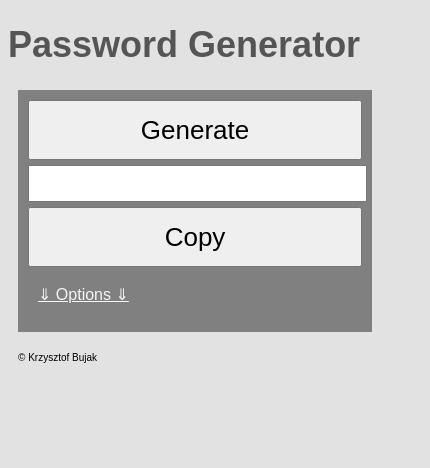
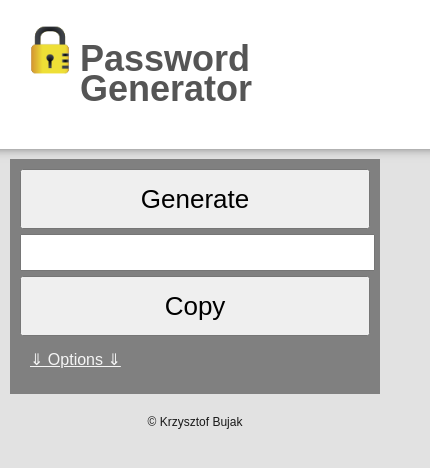
Before and after one commit to Andy1Blue/Simple-Password-Generator, a plain HTML site: page index.html in a window 390 px wide. Shown: the whole page, 430 px wide, since content can reach past the window. Drawn offline with nearby package versions, Linux system fonts and the light colour scheme.

Commit message:
changing layout and css

```diff
--- a/index.html
+++ b/index.html
@@ -11,11 +11,27 @@
 
 <body>
 
+            <!-- Header -->
+            <div class="header">
+                <!-- Logo -->
+                <a class="logo" href="/">
+                    <img src="iconfinder_lock_safe_password_2992204.png" alt="Logo" />
+                </a>
+                <!-- App name -->
                 <h1>
                     Password Generator
                 </h1>
 
-    <div>
+                <!-- Navigation -->
+                <!-- <ul class="menu">
+                    <li>
+                        <a href="/">Home</a>
+                    </li>
+                </ul> -->
+            </div>
+
+            <!-- Content -->
+            <div class="content">
                 <button onclick="generatePassword()">Generate</button>
                 <br />
                 <input type="text" value="" id="pass">
@@ -29,7 +45,7 @@
                 </span>
                 <br />
                 <br />
-        <div id="options-div">
+                <div class="options">
                     Length
                     <select id="length" style="font-size:25px;">
                         <option>16</option>
@@ -65,6 +81,7 @@
 
             </div>
 
+            <!-- Footer -->
             <footer>&copy; Krzysztof Bujak</footer>
 
     </body>
--- a/js/gp.js
+++ b/js/gp.js
@@ -53,8 +53,8 @@ function copyPassword() {
 }
 
 $(function () {
-    $("#options-div").toggle();
+    $(".options").toggle();
     $("#options-span").click(function () {
-        $("#options-div").slideToggle(500);
+        $(".options").slideToggle(500);
     });
 });
--- a/style/style.css
+++ b/style/style.css
@@ -1,26 +1,110 @@
 h1 {
     font-size: 36px;
     color: #555555;
+    height:100%;
+    line-height: 30px;
 }
 
 body {
-    font-family: Arial, Helvetica, sans-serif;
+    font-family: sans-serif;
     background-color: #e2e2e2;
+    line-height: 100%;
+    padding: 0;
+    margin: 0;
+    text-decoration: none;
+    color: #1a1a1a;
+    border-width: 0;
 }
 
-#loader{
+.header {
+    background-color: #fff;
+    border-width: 0 0 1px 0;
+    border-style: solid;
+    border-color: #fff;
+    box-shadow: 0 -25px 13px 20px #000;
+    position: inherit;
+    top: 0;
+    left: 0;
+    width: 100%;
+    padding: 20px;
+}
+
+.header ul {
+    list-style-type: none;
+    text-align: right;
+    padding-right: 50px;
+}
+
+.header ul li {
+    display: inline-block;
+    padding: 10px 10px 0 10px;
+}
+
+.header ul li a {
+    color:#ff0000;
+    text-transform: uppercase;
+    font-weight: 1000 !important;
+    font-size: 12px;
+}
+
+.header .logo {
+    text-align: left;
+    margin:5px;
+    padding: 0 0 0 0px;
+    float: left;
+}
+
+.header .logo img {
+    width: 50px;
+}
+
+.content {
+    background: gray;
+    margin: 40px;
+    padding: 50px;
+    height: 100%;
+}
+
+.options {
+    background: whitesmoke;
+    border-style: solid;
+    border-width: 1px;
+    padding: 30px;
+    width:200px;
+}
+
+@media only screen and (max-width: 1000px) {
+    .content {
+        background: gray;
+        margin: 10px;
+        padding: 10px;
+        height: 100%;
+    }
+
+    .options {
+        background: whitesmoke;
+        border-style: solid;
+        border-width: 1px;
+        padding: 30px;
+        width:auto;
+    }
+}
+
+
+
+#loader {
     position: fixed;
-    top:0;
-    bottom:0;
-    right:0;
-    left:0;
-    overflow:hidden;
+    top: 0;
+    bottom: 0;
+    right: 0;
+    left: 0;
+    overflow: hidden;
     visibility: hidden;
     text-align: center;
     display: flex;
     justify-content: center;
     align-items: center;
-    color:#FFFFFF;
+    color: #FFFFFF;
 }
 
 input[type=checkbox] {
@@ -48,13 +132,6 @@ button {
     height: 60px;
 }
 
-div {
-    background: gray;
-    padding: 10px;
-    margin: 10px;
-    height: 100%;
-}
-
 small {
     font-size: 10px;
     color: grey;
@@ -65,13 +142,8 @@ span {
     padding: 10px;
 }
 
-#options-div {
-    background: whitesmoke;
-    border-style: solid;
-    border-width: 1px;
-}
-
 footer {
-    font-size: 10px;
+    text-align: center;
+    font-size: 12px;
     padding: 10px;
 }
```
Also changed, not shown: iconfinder_lock_safe_password_2992204.png (added). Lines whose indentation alone changed are shown as unchanged.
